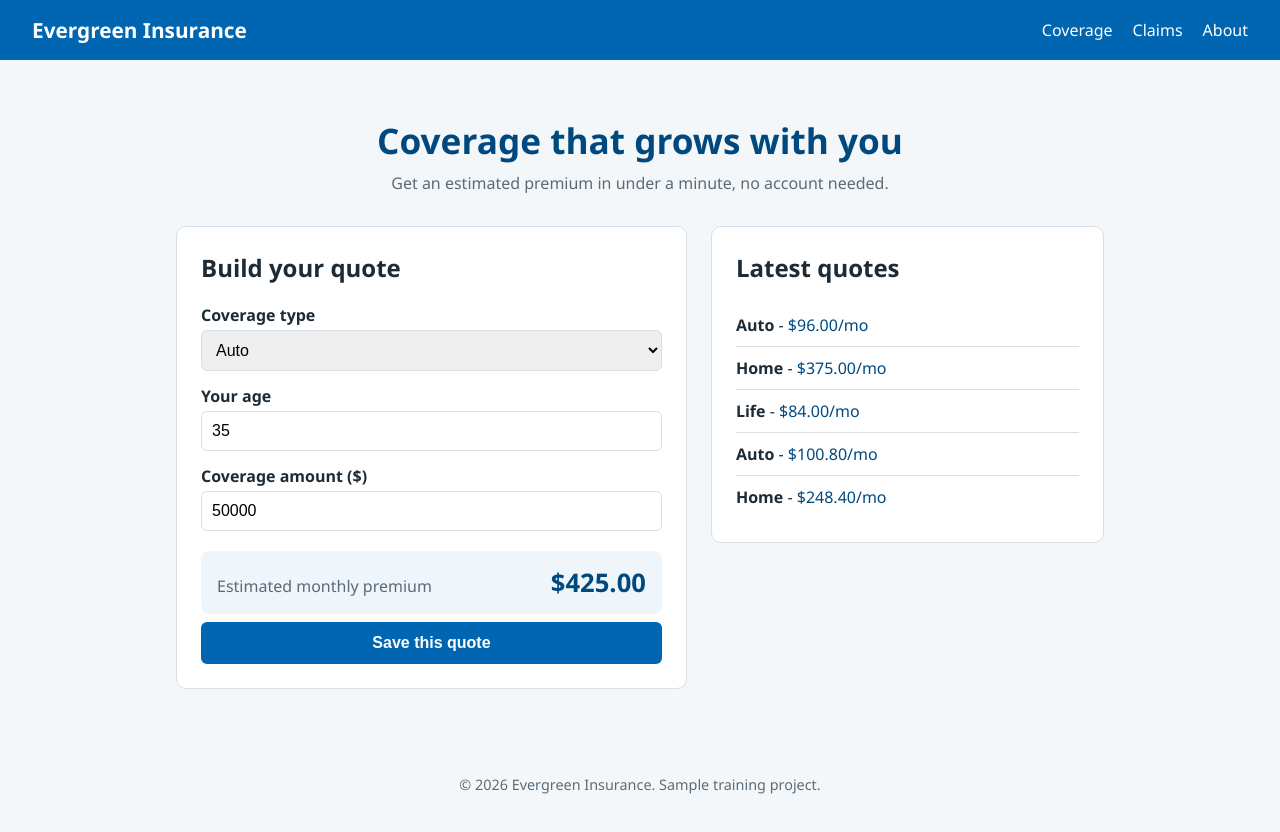
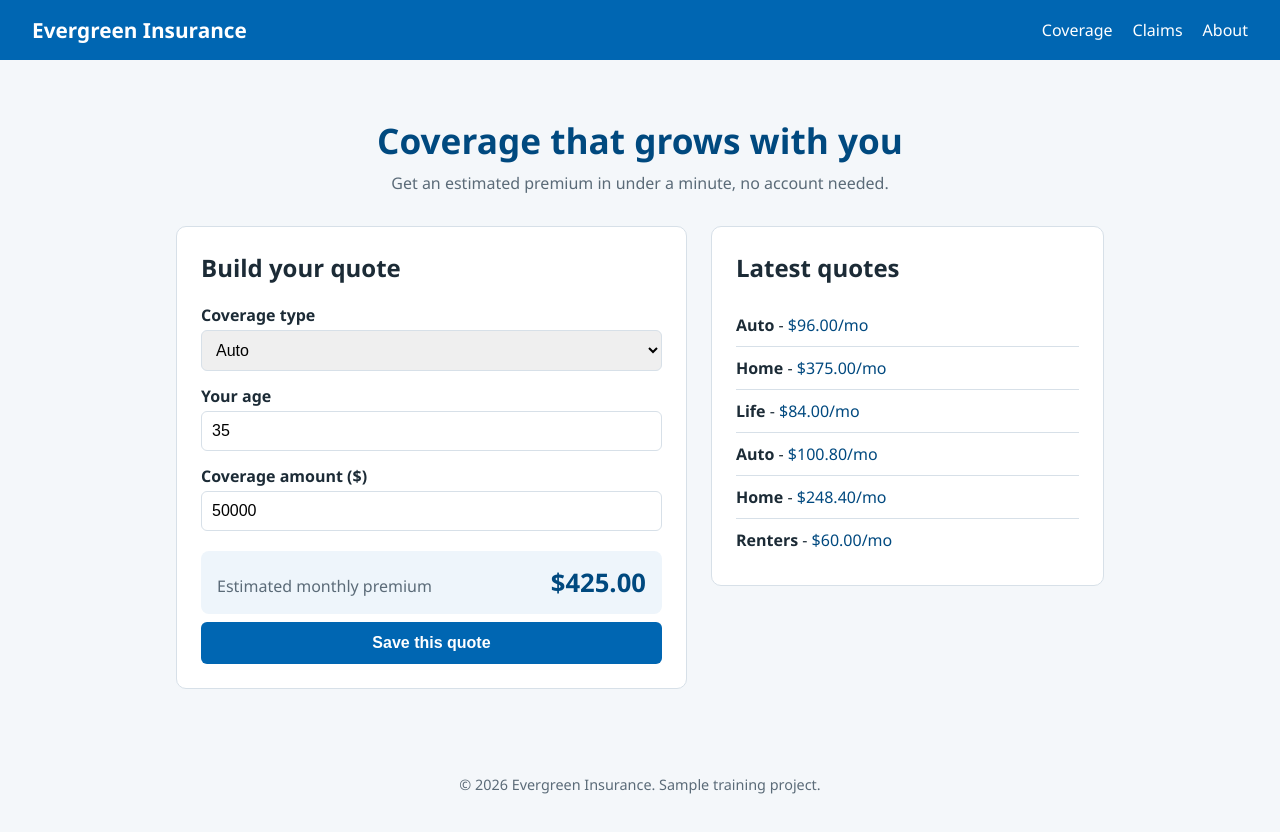
Before and after one commit to asc1-student09/evergreen-quote-react-delivery, a React (Vite) app: page / in a window 1280 px wide. Built offline with nearby package versions, Linux system fonts and the light colour scheme; the HTML template or start-up script is replaced by a standard one.

Commit message:
Optional challenge: add renters coverage type

```diff
--- a/public/quotes.json
+++ b/public/quotes.json
@@ -3,5 +3,6 @@
   { "id": 2, "type": "home", "age": 52, "coverageAmount": 250000, "monthlyPremium": 375.0 },
   { "id": 3, "type": "life", "age": 29, "coverageAmount": 100000, "monthlyPremium": 84.0 },
   { "id": 4, "type": "auto", "age": 23, "coverageAmount": 30000, "monthlyPremium": 100.8 },
-  { "id": 5, "type": "home", "age": 38, "coverageAmount": 180000, "monthlyPremium": 248.4 }
+  { "id": 5, "type": "home", "age": 38, "coverageAmount": 180000, "monthlyPremium": 248.4 },
+  { "id": 6, "type": "renters", "age": 27, "coverageAmount": 20000, "monthlyPremium": 60.0 }
 ]
--- a/src/components/QuoteForm.tsx
+++ b/src/components/QuoteForm.tsx
@@ -45,6 +45,7 @@ function QuoteForm() {
         <option value="auto">Auto</option>
         <option value="home">Home</option>
         <option value="life">Life</option>
+        <option value="renters">Renters</option>
       </select>
 
       <label htmlFor="age">Your age</label>
--- a/src/premium.ts
+++ b/src/premium.ts
@@ -8,6 +8,7 @@ const BASE_RATES: Record<CoverageType, number> = {
   auto: 85,
   home: 130,
   life: 65,
+  renters: 30,
 };
 
 export function calculatePremium(
--- a/src/types.ts
+++ b/src/types.ts
@@ -1,6 +1,6 @@
 // Shared types for the Evergreen quote app (provided).
 // These are the contracts every provided piece is written against.
-export type CoverageType = "auto" | "home" | "life";
+export type CoverageType = "auto" | "home" | "life" | "renters";
 
 export interface Quote {
   id: number;
```
